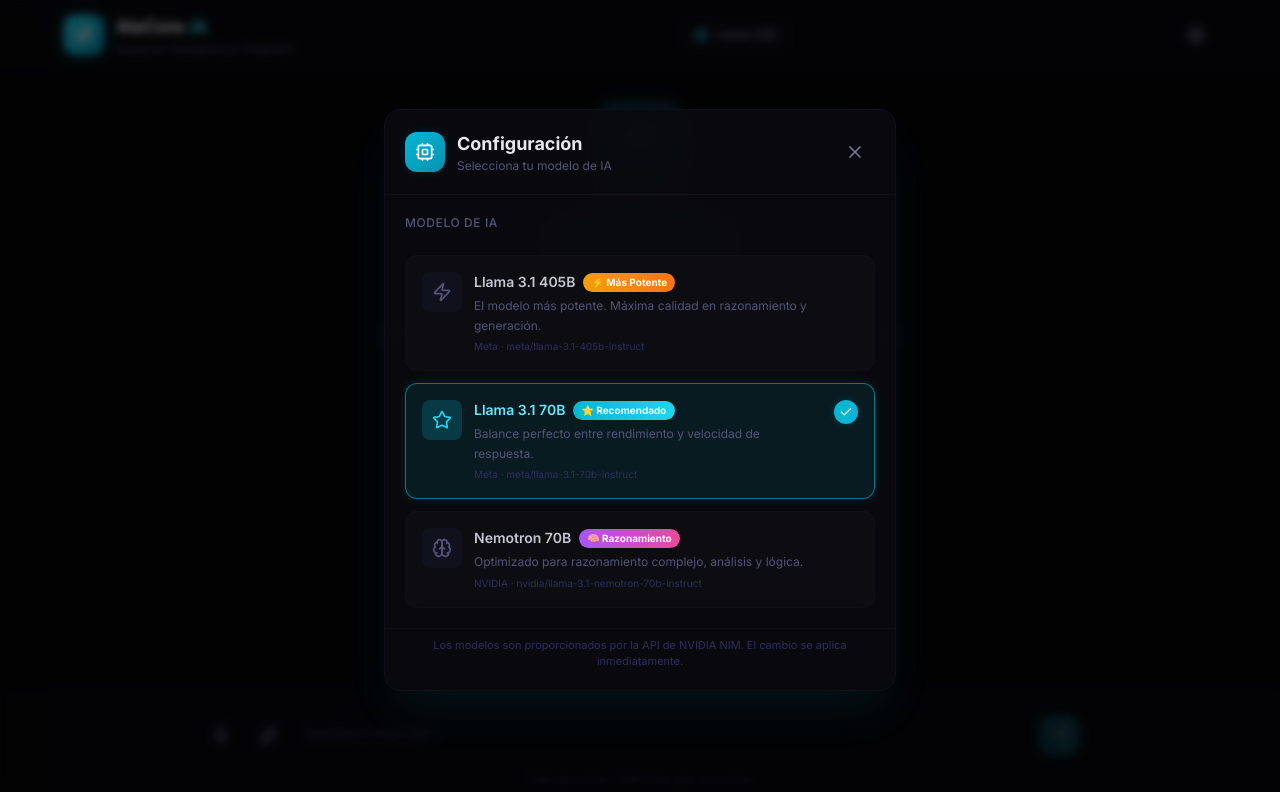
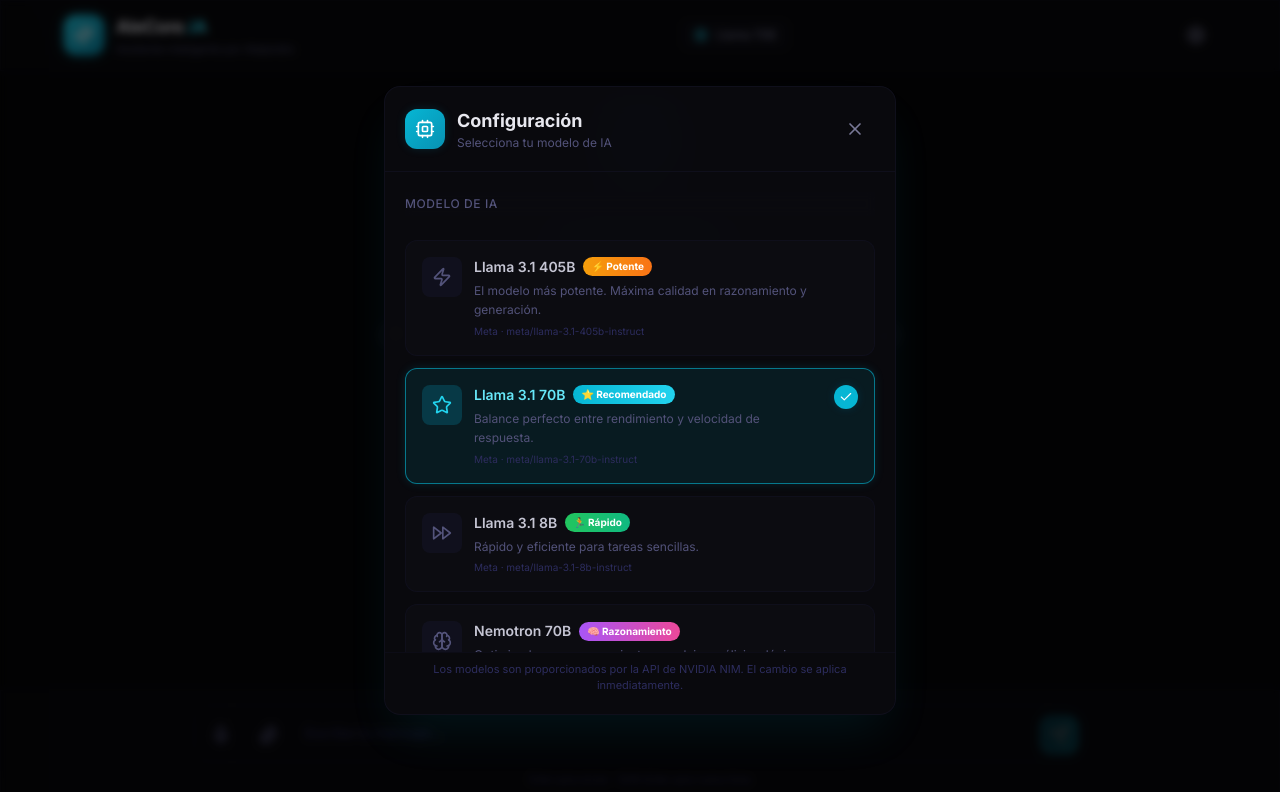
Before and after one commit to Ale2616/alecore-ia, a React (Vite) app: page / in a window 1280 px wide. Both pictures are taken after a click on the button "Llama 70B". Shown: the top 792 px of the page. Built offline with nearby package versions, Linux system fonts and the light colour scheme.

Commit message:
Expand models list and update API key to use .env

```diff
--- a/src/App.jsx
+++ b/src/App.jsx
@@ -78,15 +78,10 @@
 
 /**
  * API KEY DE NVIDIA
- * IMPORTANTE: Reemplaza este valor con tu API Key real de NVIDIA
- * Puedes obtenerla en: https://build.nvidia.com/
- *
- * ⚠️ ADVERTENCIA DE SEGURIDAD:
- * En producción, NUNCA expongas tu API Key en el frontend.
- * Debes crear un backend proxy que maneje las peticiones a NVIDIA.
- * Este código es solo para desarrollo/pruebas locales.
+ * IMPORTANTE: Configura tu clave en un archivo .env local como VITE_NVIDIA_API_KEY
+ * o en las variables de entorno de Vercel.
  */
-const NVIDIA_API_KEY = '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';
+const NVIDIA_API_KEY = import.meta.env.VITE_NVIDIA_API_KEY || '';
 
 // ============================================================================
 // MODELOS DISPONIBLES
@@ -264,8 +259,8 @@
   const sendMessage = useCallback(async () => {
     if (!input.trim() && attachedFiles.length === 0) return;
 
-    if (NVIDIA_API_KEY === 'TU_API_KEY_AQUI') {
-      alert('⚠️ Configura tu API Key de NVIDIA en el código.\n\nAbre App.jsx y reemplaza:\nconst NVIDIA_API_KEY = \'TU_API_KEY_AQUI\';\n\nPor tu clave real de https://build.nvidia.com/');
+    if (!NVIDIA_API_KEY || NVIDIA_API_KEY === 'TU_API_KEY_AQUI') {
+      alert('⚠️ Configura tu API Key de NVIDIA.\n\nCrea un archivo .env y añade:\nVITE_NVIDIA_API_KEY=tu_clave_aqui');
       return;
     }
 
--- a/src/components/SettingsModal.jsx
+++ b/src/components/SettingsModal.jsx
@@ -1,17 +1,18 @@
 import React from 'react';
-import { X, Cpu, Zap, Brain, Star, Check } from 'lucide-react';
+import { X, Cpu, Zap, Brain, Star, Check, Layers, Code, FastForward } from 'lucide-react';
 
 /**
  * SettingsModal - Modal de configuración con selector de modelos estilizado
  */
 
 const MODELS = [
+  // Llama Family
   {
     value: 'meta/llama-3.1-405b-instruct',
     label: 'Llama 3.1 405B',
     provider: 'Meta',
     description: 'El modelo más potente. Máxima calidad en razonamiento y generación.',
-    badge: '⚡ Más Potente',
+    badge: '⚡ Potente',
     badgeColor: 'from-amber-500 to-orange-500',
     icon: Zap,
   },
@@ -25,6 +26,17 @@
     icon: Star,
   },
   {
+    value: 'meta/llama-3.1-8b-instruct',
+    label: 'Llama 3.1 8B',
+    provider: 'Meta',
+    description: 'Rápido y eficiente para tareas sencillas.',
+    badge: '🏃 Rápido',
+    badgeColor: 'from-green-500 to-emerald-500',
+    icon: FastForward,
+  },
+
+  // NVIDIA Special
+  {
     value: 'nvidia/llama-3.1-nemotron-70b-instruct',
     label: 'Nemotron 70B',
     provider: 'NVIDIA',
@@ -32,6 +44,73 @@
     badge: '🧠 Razonamiento',
     badgeColor: 'from-purple-500 to-pink-500',
     icon: Brain,
+  },
+  {
+    value: 'nvidia/nemotron-4-340b-instruct',
+    label: 'Nemotron 4 340B',
+    provider: 'NVIDIA',
+    description: 'Alineado para generación de alta calidad y precisión.',
+    badge: '🎯 Precisión',
+    badgeColor: 'from-indigo-500 to-blue-500',
+    icon: Layers,
+  },
+
+  // Mistral / Gemma
+  {
+    value: 'mistralai/mistral-large-2-instruct',
+    label: 'Mistral Large 2',
+    provider: 'Mistral',
+    description: 'Modelo insignia de Mistral, excelente para código y razonamiento.',
+    badge: '💻 Código',
+    badgeColor: 'from-blue-400 to-cyan-500',
+    icon: Code,
+  },
+  {
+    value: 'mistralai/mixtral-8x7b-instruct-v0.1',
+    label: 'Mixtral 8x7B',
+    provider: 'Mistral',
+    description: 'Arquitectura MoE, gran rendimiento y velocidad.',
+    badge: '🔄 MoE',
+    badgeColor: 'from-teal-500 to-emerald-400',
+    icon: Layers,
+  },
+  {
+    value: 'google/gemma-2-27b-it',
+    label: 'Gemma 2 27B',
+    provider: 'Google',
+    description: 'Potente modelo abierto de Google con gran capacidad de razonamiento.',
+    badge: '🌐 Abierto',
+    badgeColor: 'from-red-500 to-orange-400',
+    icon: Star,
+  },
+  {
+    value: 'google/gemma-2-9b-it',
+    label: 'Gemma 2 9B',
+    provider: 'Google',
+    description: 'Versión ligera de Gemma 2, ideal para baja latencia.',
+    badge: '⚡ Ligero',
+    badgeColor: 'from-red-400 to-orange-300',
+    icon: FastForward,
+  },
+
+  // Eficientes
+  {
+    value: 'microsoft/phi-3-medium-4k-instruct',
+    label: 'Phi-3 Medium',
+    provider: 'Microsoft',
+    description: 'Gran capacidad de razonamiento en un tamaño reducido.',
+    badge: '🔬 Eficiente',
+    badgeColor: 'from-sky-500 to-blue-400',
+    icon: Brain,
+  },
+  {
+    value: 'microsoft/phi-3-mini-4k-instruct',
+    label: 'Phi-3 Mini',
+    provider: 'Microsoft',
+    description: 'El modelo más pequeño y veloz de la familia Phi.',
+    badge: '🚀 Ultra-Rápido',
+    badgeColor: 'from-sky-400 to-blue-300',
+    icon: FastForward,
   },
 ];
 
@@ -76,8 +155,8 @@
         </div>
 
         {/* Model Cards */}
-        <div className="p-5 space-y-3">
-          <p className="text-xs font-medium text-surface-400 uppercase tracking-wider mb-3">
+        <div className="p-5 space-y-3 max-h-[60vh] overflow-y-auto custom-scrollbar">
+          <p className="text-xs font-medium text-surface-400 uppercase tracking-wider mb-3 sticky top-0 bg-surface-900/80 backdrop-blur-sm z-10 py-1">
             Modelo de IA
           </p>
 
```
Also changed, not shown: 1 other file (tests, documents, lock files or other folders).
